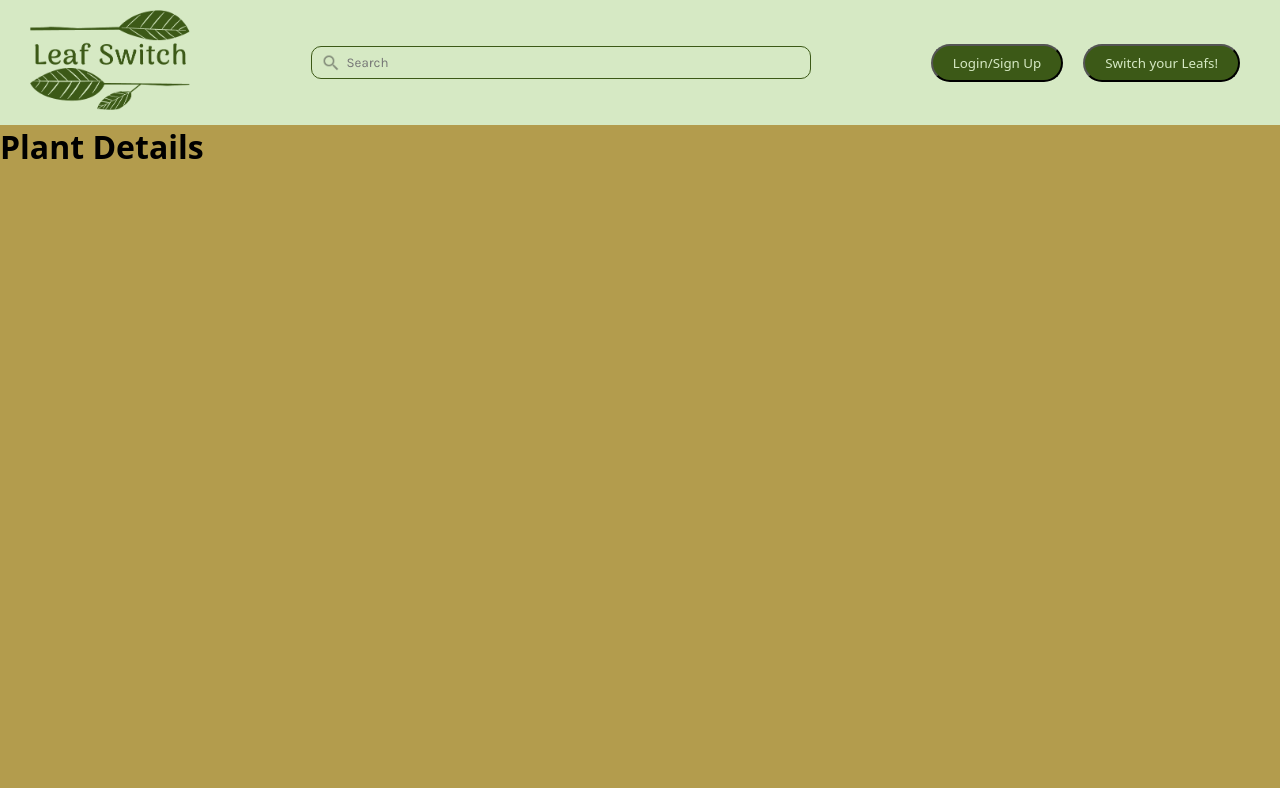
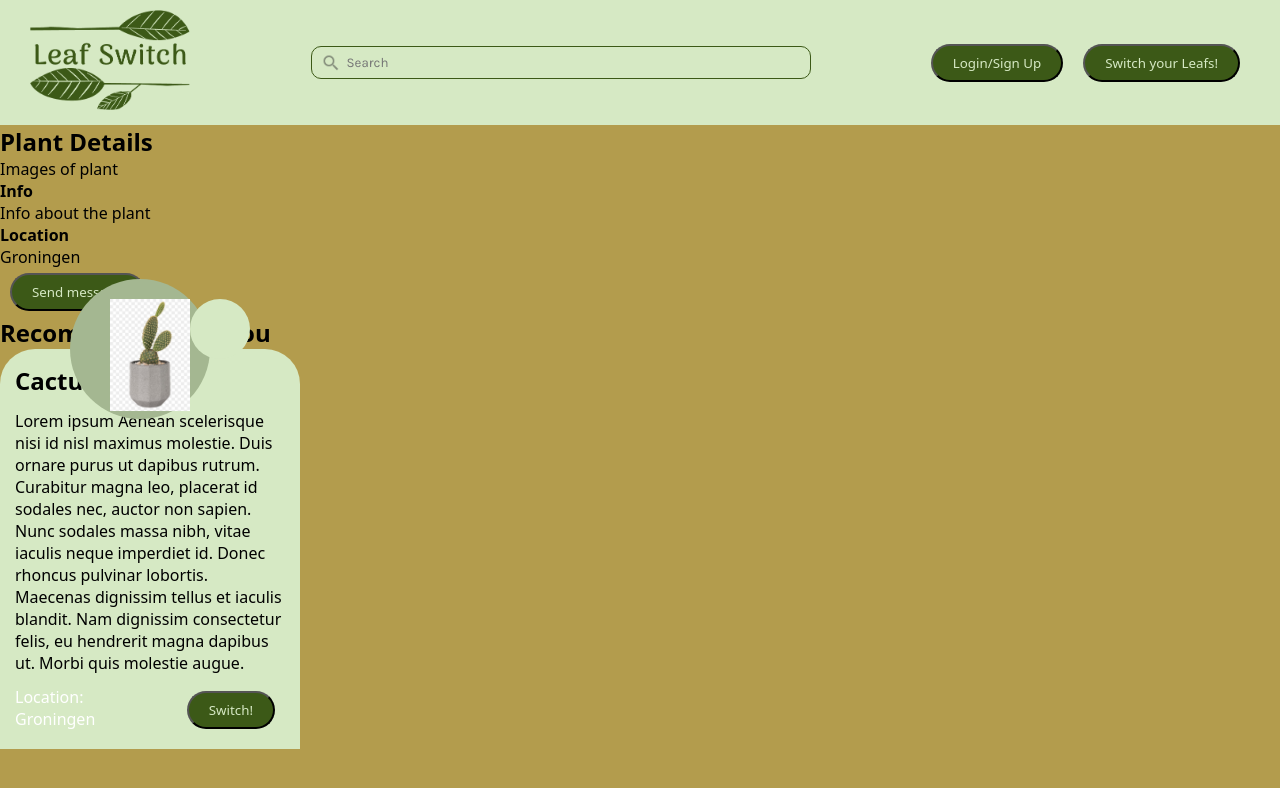
Before and after one commit to Marjolijn-v/frontend-eindopdracht, a React (Vite) app: page /plant in a window 1280 px wide. Shown: the top 788 px of the page. Built offline with nearby package versions, Linux system fonts and the light colour scheme; a web font is replaced by a local one.

Commit message:
MyAccount, PlantDetails en Search invulling gegeven. Zonder CSS

```diff
--- a/src/pages/Home/Home.jsx
+++ b/src/pages/Home/Home.jsx
@@ -25,27 +25,27 @@ function Home() {
                 />
             </HeroSection>
 
-            {/*<div className="recommended-container">*/}
-            {/*    <h2 className="recommended-title">Recommended for you</h2>*/}
-            {/*    <div className="recommended-plant-cards">*/}
-            {/*        <PlantCardSmall*/}
-            {/*            plantName="Cactus"*/}
-            {/*            plantDescription="Lorem ipsum Aenean scelerisque nisi id nisl maximus molestie. Duis ornare purus ut dapibus rutrum. Curabitur magna leo, placerat id sodales nec, auctor non sapien. Nunc sodales massa nibh, vitae iaculis neque imperdiet id. Donec rhoncus pulvinar lobortis. Maecenas dignissim tellus et iaculis blandit. Nam dignissim consectetur felis, eu hendrerit magna dapibus ut. Morbi quis molestie augue."*/}
-            {/*            location="Groningen"*/}
-            {/*        />*/}
-            {/*        <PlantCardSmall*/}
-            {/*            plantName="Cactus"*/}
-            {/*            plantDescription="Lorem ipsum Aenean scelerisque nisi id nisl maximus molestie. Duis ornare purus ut dapibus rutrum. Curabitur magna leo, placerat id sodales nec, auctor non sapien. Nunc sodales massa nibh, vitae iaculis neque imperdiet id. Donec rhoncus pulvinar lobortis. Maecenas dignissim tellus et iaculis blandit. Nam dignissim consectetur felis, eu hendrerit magna dapibus ut. Morbi quis molestie augue."*/}
-            {/*            location="Groningen"*/}
-            {/*        />*/}
-            {/*        <PlantCardSmall*/}
-            {/*            plantName="Cactus"*/}
-            {/*            plantDescription="Lorem ipsum Aenean scelerisque nisi id nisl maximus molestie. Duis ornare purus ut dapibus rutrum. Curabitur magna leo, placerat id sodales nec, auctor non sapien. Nunc sodales massa nibh, vitae iaculis neque imperdiet id. Donec rhoncus pulvinar lobortis. Maecenas dignissim tellus et iaculis blandit. Nam dignissim consectetur felis, eu hendrerit magna dapibus ut. Morbi quis molestie augue."*/}
-            {/*            location="Groningen"*/}
-            {/*        />*/}
-            {/*    </div>*/}
+            <div className="recommended-container">
+                <h2 className="recommended-title">Recommended for you</h2>
+                <div className="recommended-plant-cards">
+                    <PlantCardSmall
+                        plantName="Cactus"
+                        plantDescription="Lorem ipsum Aenean scelerisque nisi id nisl maximus molestie. Duis ornare purus ut dapibus rutrum. Curabitur magna leo, placerat id sodales nec, auctor non sapien. Nunc sodales massa nibh, vitae iaculis neque imperdiet id. Donec rhoncus pulvinar lobortis. Maecenas dignissim tellus et iaculis blandit. Nam dignissim consectetur felis, eu hendrerit magna dapibus ut. Morbi quis molestie augue."
+                        location="Groningen"
+                    />
+                    <PlantCardSmall
+                        plantName="Cactus"
+                        plantDescription="Lorem ipsum Aenean scelerisque nisi id nisl maximus molestie. Duis ornare purus ut dapibus rutrum. Curabitur magna leo, placerat id sodales nec, auctor non sapien. Nunc sodales massa nibh, vitae iaculis neque imperdiet id. Donec rhoncus pulvinar lobortis. Maecenas dignissim tellus et iaculis blandit. Nam dignissim consectetur felis, eu hendrerit magna dapibus ut. Morbi quis molestie augue."
+                        location="Groningen"
+                    />
+                    <PlantCardSmall
+                        plantName="Cactus"
+                        plantDescription="Lorem ipsum Aenean scelerisque nisi id nisl maximus molestie. Duis ornare purus ut dapibus rutrum. Curabitur magna leo, placerat id sodales nec, auctor non sapien. Nunc sodales massa nibh, vitae iaculis neque imperdiet id. Donec rhoncus pulvinar lobortis. Maecenas dignissim tellus et iaculis blandit. Nam dignissim consectetur felis, eu hendrerit magna dapibus ut. Morbi quis molestie augue."
+                        location="Groningen"
+                    />
+                </div>
 
-            {/*</div>*/}
+            </div>
 
 
         </>
--- a/src/pages/MyAccount/MyAccount.jsx
+++ b/src/pages/MyAccount/MyAccount.jsx
@@ -1,8 +1,55 @@
 import React from 'react';
+import Button from "../../components/button/button.jsx";
 
 function MyAccount() {
     return (
-        <h1>My Account</h1>
+        <>
+            <header><h1>My Account</h1></header>
+            <section>
+                <article>
+                    <h3>My details</h3>
+                    <div>
+                        <p>Name</p>
+                        <p>Email address</p>
+                        <p>Location</p>
+                    </div>
+                    <Button
+                        title="Change"
+                        type="button"
+                    />
+                </article>
+                <article>
+                    <h3>My messages</h3>
+                </article>
+                <article>
+                    <h3>My plants</h3>
+                    <div>
+                        <div>
+                            <h4>plant</h4>
+                        </div>
+                        <div>
+                            <h4>plant</h4>
+                        </div>
+                    </div>
+                    <Button
+                        title="Add new plant"
+                        type="button"
+                    />
+                </article>
+                <article>
+                    <h3>My saved plants</h3>
+                    <div>
+                        <div>
+                            <h4>plant</h4>
+                        </div>
+                        <div>
+                            <h4>plant</h4>
+                        </div>
+                    </div>
+                </article>
+            </section>
+
+        </>
     );
 }
 
--- a/src/pages/PlantDetails/PlantDetails.jsx
+++ b/src/pages/PlantDetails/PlantDetails.jsx
@@ -1,8 +1,34 @@
 import React from 'react';
+import PlantCardSmall from "../../components/plantCardSmall/plantCardSmall.jsx";
+import Button from "../../components/button/button.jsx";
 
 function PlantDetails() {
     return (
-        <h1>Plant Details</h1>
+        <>
+            <header><h2>Plant Details</h2></header>
+            <section>
+                <div><p>Images of plant</p></div>
+                <div>
+                    <h4>Info</h4>
+                    <p>Info about the plant</p>
+                    <h4>Location</h4>
+                    <p>Groningen</p>
+                    <Button
+                    title="Send message"
+                    type="button"
+                    />
+                </div>
+            </section>
+            <section>
+                <h2>Recommended for you</h2>
+                <PlantCardSmall
+                    plantName="Cactus"
+                    plantDescription="Lorem ipsum Aenean scelerisque nisi id nisl maximus molestie. Duis ornare purus ut dapibus rutrum. Curabitur magna leo, placerat id sodales nec, auctor non sapien. Nunc sodales massa nibh, vitae iaculis neque imperdiet id. Donec rhoncus pulvinar lobortis. Maecenas dignissim tellus et iaculis blandit. Nam dignissim consectetur felis, eu hendrerit magna dapibus ut. Morbi quis molestie augue."
+                    location="Groningen"
+                />
+            </section>
+
+        </>
     );
 }
 
--- a/src/pages/Register/Register.jsx
+++ b/src/pages/Register/Register.jsx
@@ -125,6 +125,9 @@ function Register() {
 
             </form>
             </HeroSection>
+            <section>
+                <h2>How it works</h2>
+            </section>
         </>
     );
 }
--- a/src/pages/Search/Search.jsx
+++ b/src/pages/Search/Search.jsx
@@ -1,8 +1,25 @@
 import React from 'react';
+import Button from "../../components/button/button.jsx";
+import PlantCardSmall from "../../components/plantCardSmall/plantCardSmall.jsx";
 
 function Search() {
     return(
-        <h1>Search</h1>
+        <>
+        <header>
+        <h2>Search results</h2>
+            <Button
+                title="Filter"
+                type="button"
+            />
+        </header>
+            <section>
+                <PlantCardSmall
+                    plantName="Cactus"
+                    plantDescription="Lorem ipsum Aenean scelerisque nisi id nisl maximus molestie. Duis ornare purus ut dapibus rutrum. Curabitur magna leo, placerat id sodales nec, auctor non sapien. Nunc sodales massa nibh, vitae iaculis neque imperdiet id. Donec rhoncus pulvinar lobortis. Maecenas dignissim tellus et iaculis blandit. Nam dignissim consectetur felis, eu hendrerit magna dapibus ut. Morbi quis molestie augue."
+                    location="Groningen"
+                />
+            </section>
+        </>
     );
 }
 
```
